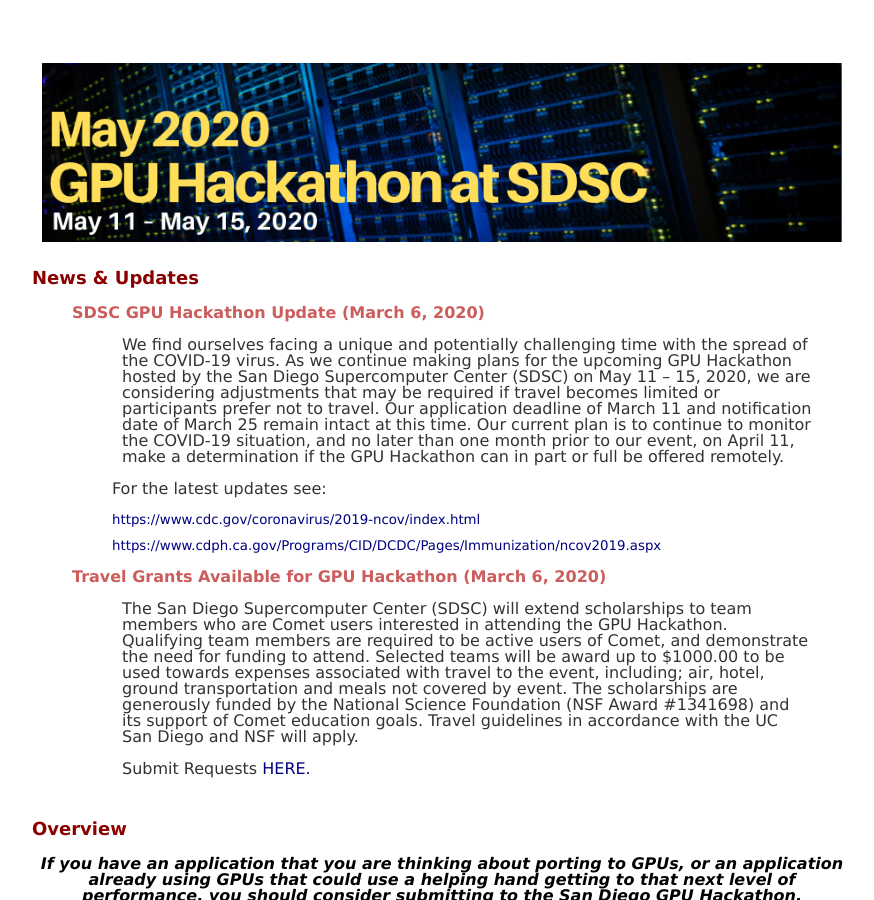
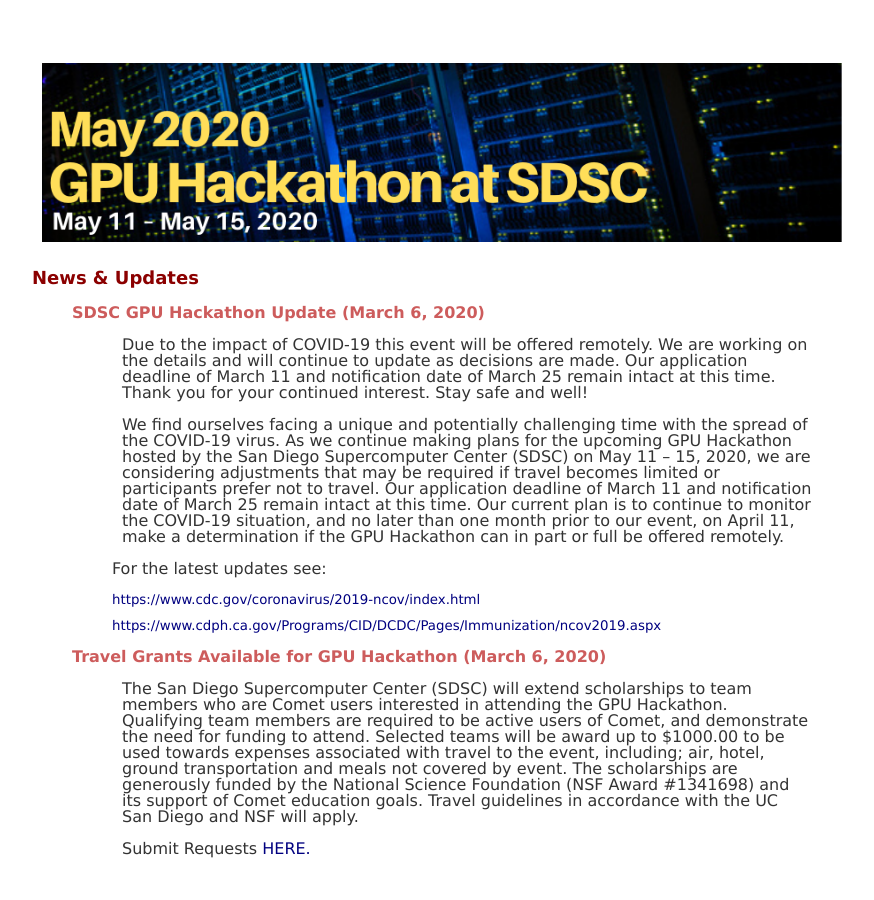
Before and after one commit to sdsc-hpc-training/sdsc-hpc-training.github.io, a Jekyll site: the page built from gpuhackathon/index.html, in a window 1280 px wide and 900 px high. Shown: the whole window, without its empty margins (198-1072 px from the left). Built offline with Jekyll 4.4.1, drawn with Linux system fonts in a browser that asks for light colours.

Commit message:
Update index.html

```diff
--- a/gpuhackathon/index.html
+++ b/gpuhackathon/index.html
@@ -11,7 +11,13 @@
 <tr><td align='left' valign='top'>
 <p class="news">News & Updates</p>
 <blockquote>
+
 <p class="newsitem">SDSC GPU Hackathon Update (March 6, 2020)</p>
+<p id="paral">Due to the impact of COVID-19 this event will be offered remotely.
+We are working on the details and will continue to update as decisions are made.
+Our application deadline of March 11 and notification date of March 25 remain
+intact at this time.  Thank you for your continued interest.  Stay safe and well!
+             </p>
 <p id="paral">We find ourselves facing a unique and potentially challenging time with the spread of the COVID-19 virus.
 As we continue making plans for the upcoming GPU Hackathon hosted by the San Diego Supercomputer Center
 (SDSC) on May 11 – 15, 2020, we are considering adjustments that may be required if travel becomes
```
